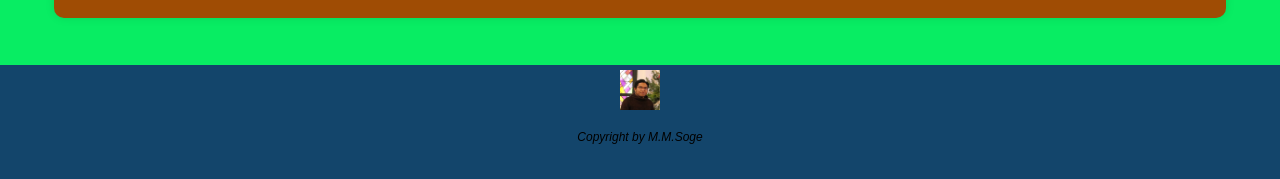
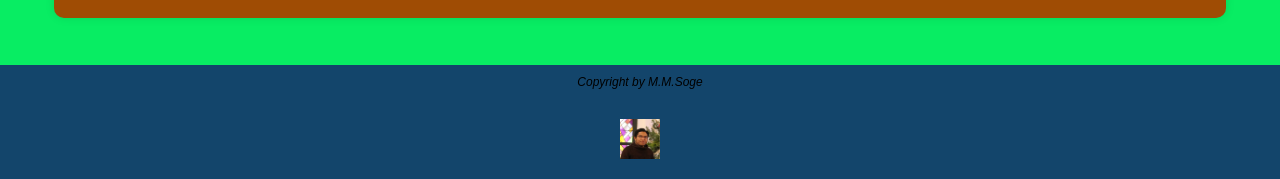
Before and after one commit to SogeEman/digital-clock, a plain HTML site: page index.html in a window 1280 px wide. Shown: the part 735-914 px from the top of the page. Drawn offline with Linux system fonts and the light colour scheme.

Commit message:
Update index.html

```diff
--- a/index.html
+++ b/index.html
@@ -185,8 +185,9 @@
             <img src="Port Moresby.jpg" alt="" class="additional-image">
         </div>
     </div>
-    <img src="Mikael.png" alt="Your Image" class="my-picture"> <!-- Your image before the copyright -->
     <div id="credits">Copyright by M.M.Soge</div>
+    <!-- Move your image here -->
+    <img src="Mikael.png" alt="Your Image" class="my-picture">
 </div>
     <script>
         function updateClock() {
```
